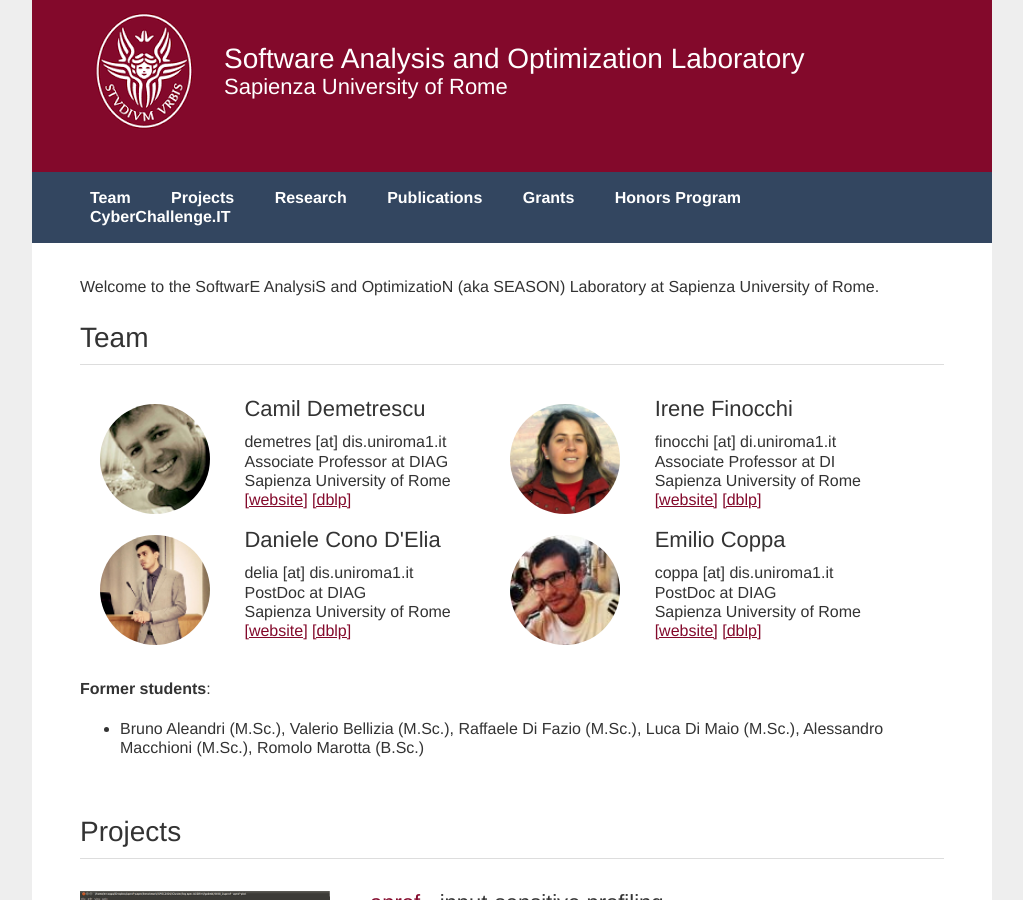
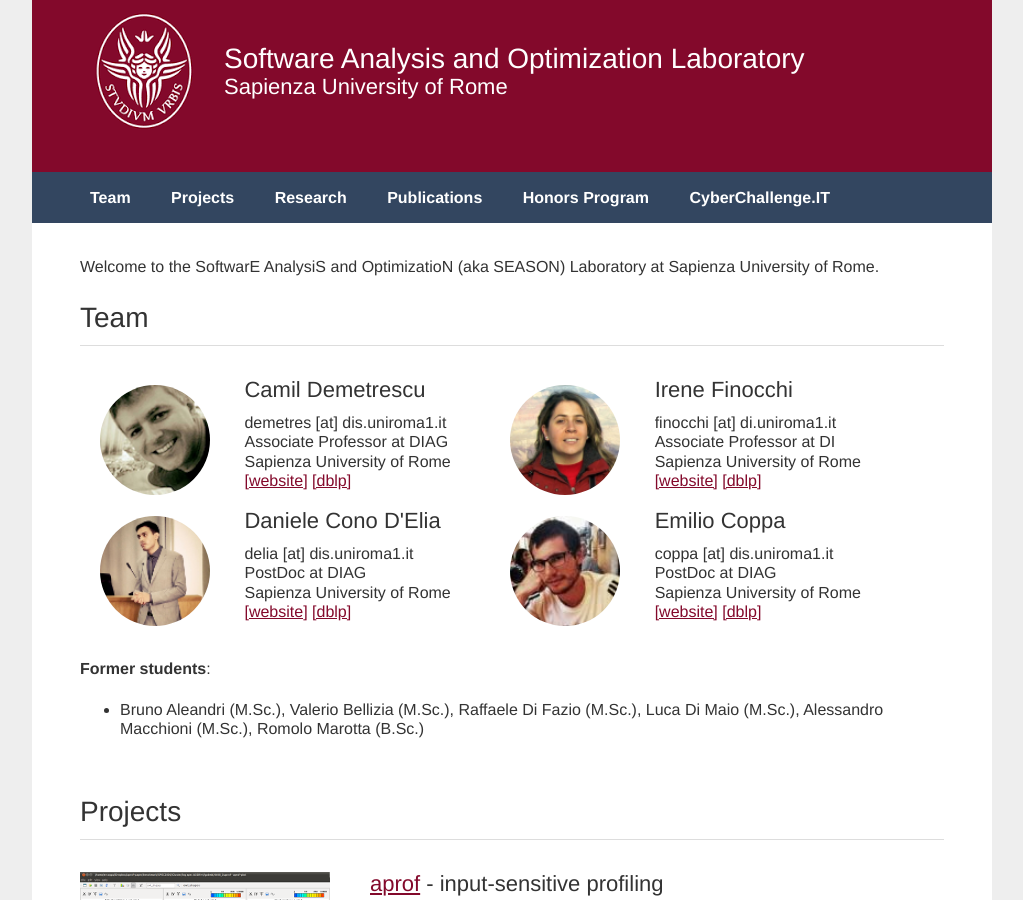
Before and after one commit to season-lab/season-lab.github.io, a Jekyll site: the page built from index.html, in a window 1280 px wide and 900 px high. Shown: the whole window, without its empty margins (128-1151 px from the left). Built offline with Jekyll 4.4.1, drawn with Linux system fonts in a browser that asks for light colours.

Commit message:
cyberchallenge.it

```diff
--- a/_layouts/default.html
+++ b/_layouts/default.html
@@ -36,7 +36,7 @@
           <li><a href="/#projects">Projects</a></li>
           <li><a href="/#research">Research</a></li>
           <li><a href="/#publications">Publications</a></li>
-          <li><a href="/#grants">Grants</a></li>
+          <!--<li><a href="/#grants">Grants</a></li>-->
           <li><a href="/honors.html">Honors Program</a><!--<img src="assets/img/it.jpg" alt="italian" height="10px" />--></li>
           <li><a href="/CyberChallengeIT.html">CyberChallenge.IT</a></li>
         </ul>
```
